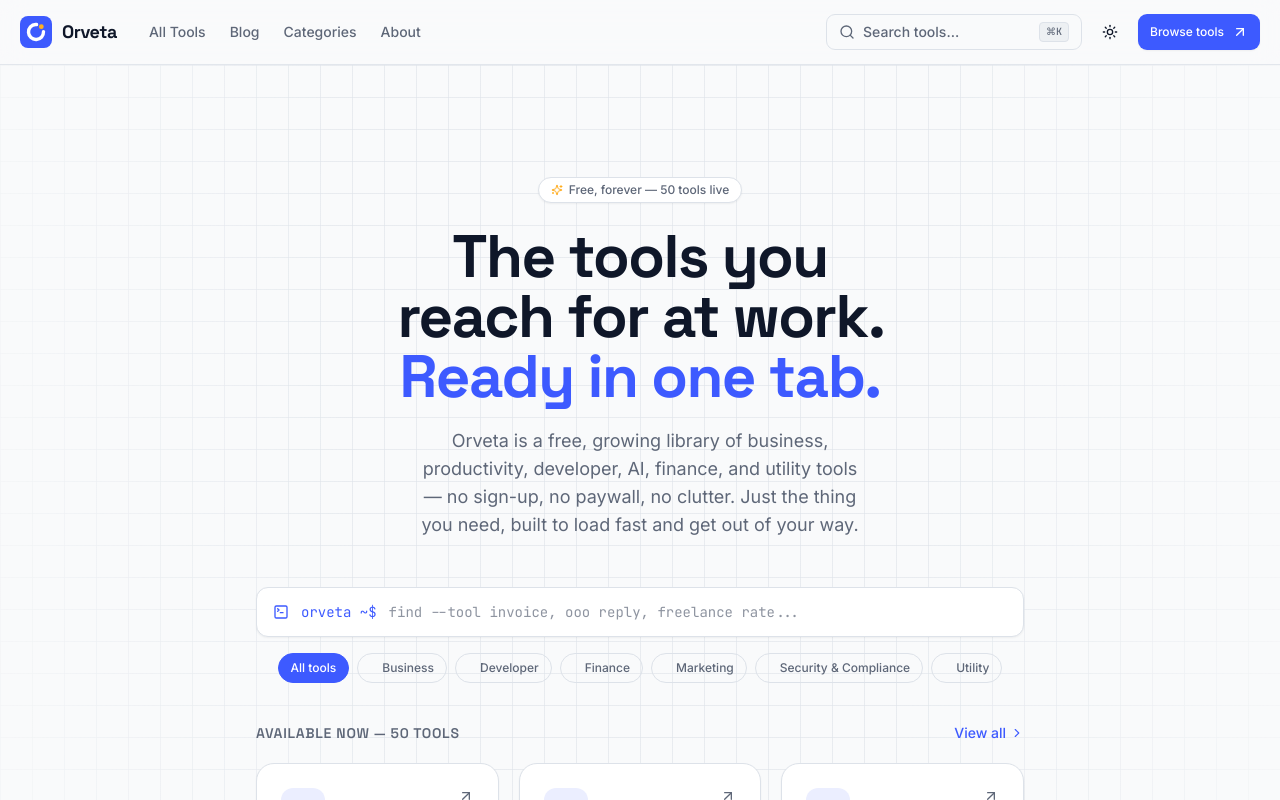
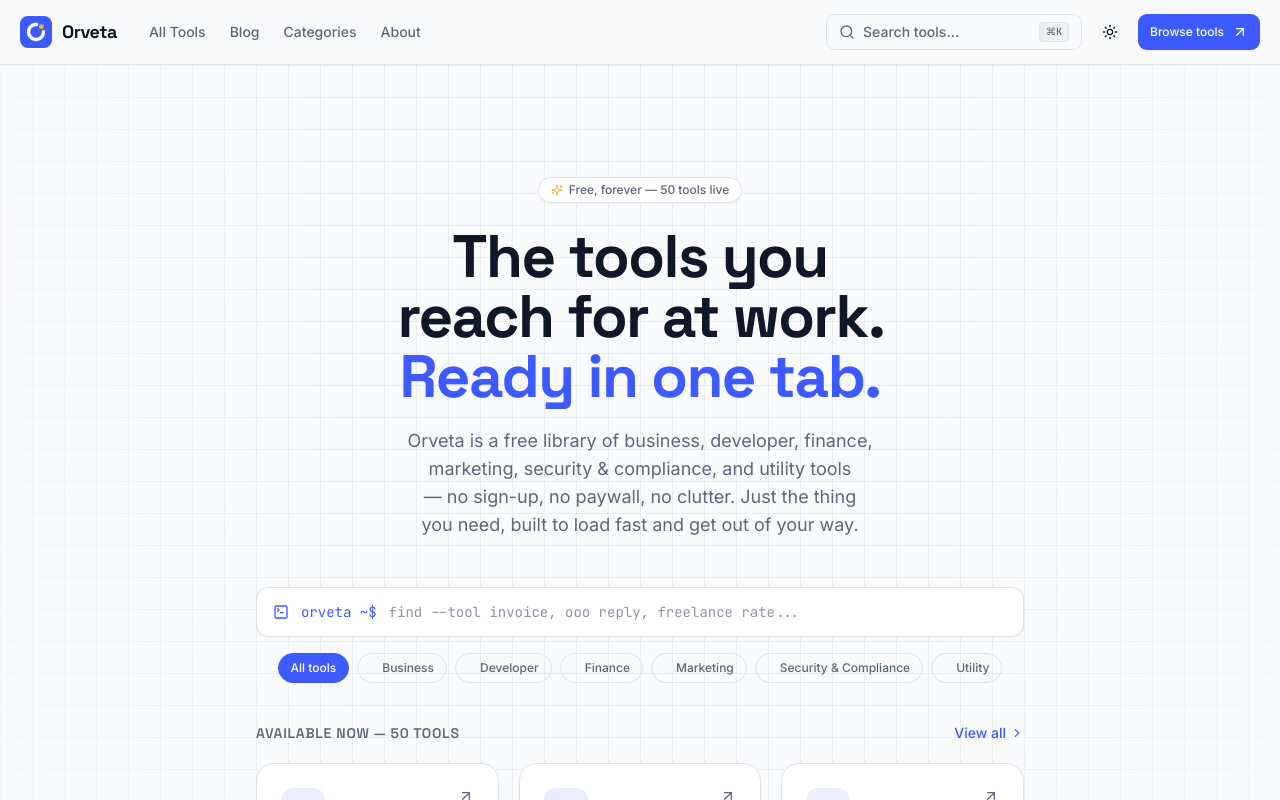
Before and after one commit to hanzlakhalid-dev/Orveta, a Next.js app: page / in a window 1280 px wide. Shown: the top 800 px of the page. Built offline with nearby package versions, Linux system fonts and the light colour scheme.

Commit message:
Fixed stage 1.7

```diff
--- a/src/components/home/hero.tsx
+++ b/src/components/home/hero.tsx
@@ -1,7 +1,8 @@
 import { Sparkles } from "lucide-react";
 
 import { ToolExplorer } from "@/components/home/tool-explorer";
-import { tools } from "@/lib/tools-registry";
+import { activeCategories, tools } from "@/lib/tools-registry";
+import { categoryLabels } from "@/types/tool";
 
 export function Hero() {
   return (
@@ -20,9 +21,12 @@
           </h1>
 
           <p className="mx-auto mt-5 max-w-xl text-balance text-base leading-relaxed text-muted-foreground sm:text-lg">
-            Orveta is a free, growing library of business, productivity, developer, AI, finance,
-            and utility tools &mdash; no sign-up, no paywall, no clutter. Just the thing you need,
-            built to load fast and get out of your way.
+            Orveta is a free library of{" "}
+            {new Intl.ListFormat("en", { style: "long", type: "conjunction" }).format(
+              activeCategories.map((category) => categoryLabels[category].toLowerCase())
+            )}{" "}
+            tools &mdash; no sign-up, no paywall, no clutter. Just the thing you need, built to load
+            fast and get out of your way.
           </p>
         </div>
 
```
